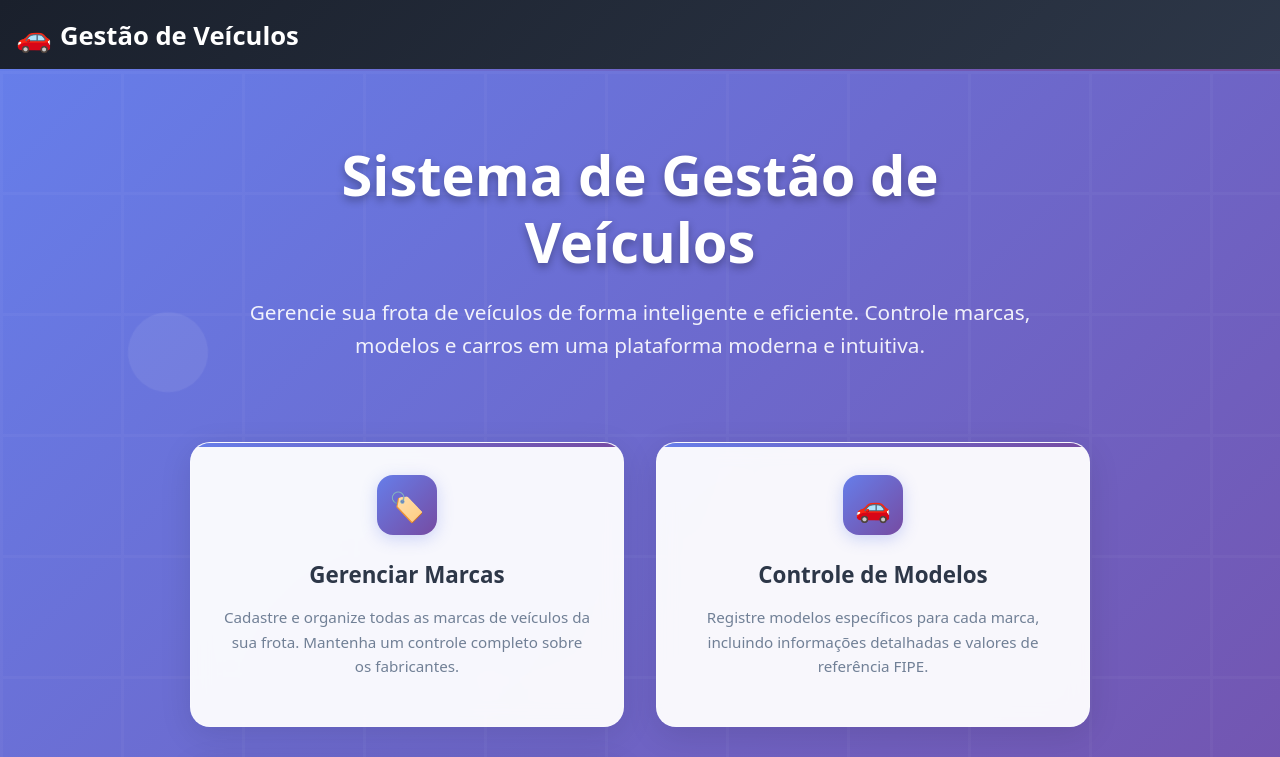
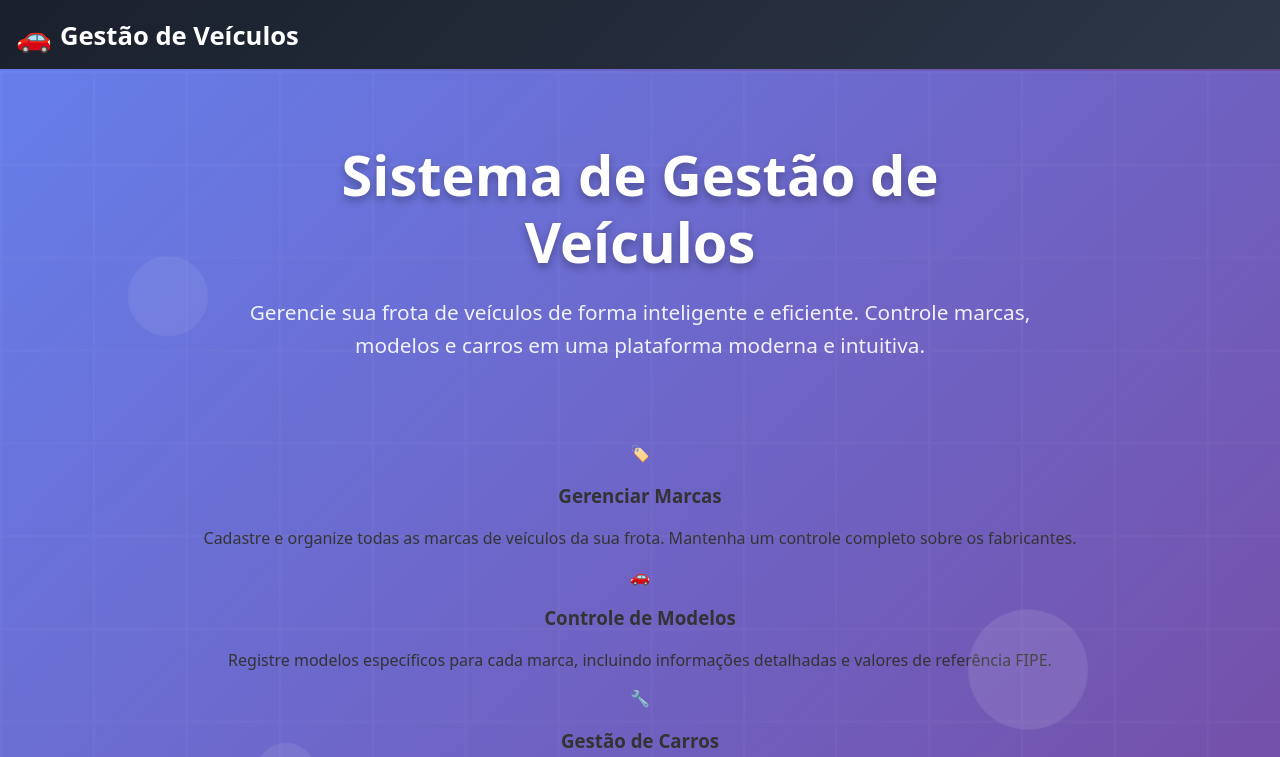
Before and after one commit to luiAmaral/cars-frontend, a React (Vite) app: page / in a window 1280 px wide. Shown: the top 757 px of the page. Built offline with nearby package versions, Linux system fonts and the light colour scheme.

Commit message:
Updated HomePage.css

```diff
--- a/src/pages/HomePage.css
+++ b/src/pages/HomePage.css
@@ -47,68 +47,7 @@
   line-height: 1.6;
 }
 
-.features-grid {
-  display: grid;
-  grid-template-columns: repeat(auto-fit, minmax(280px, 1fr));
-  gap: 2rem;
-  margin-bottom: 3rem;
-  max-width: 900px;
-  width: 100%;
-}
 
-.feature-card {
-  background: rgba(255, 255, 255, 0.95);
-  backdrop-filter: blur(10px);
-  border-radius: 20px;
-  padding: 2rem;
-  box-shadow: 0 8px 32px rgba(0, 0, 0, 0.1);
-  border: 1px solid rgba(255, 255, 255, 0.2);
-  transition: all 0.3s ease;
-  position: relative;
-  overflow: hidden;
-}
-
-.feature-card::before {
-  content: '';
-  position: absolute;
-  top: 0;
-  left: 0;
-  right: 0;
-  height: 4px;
-  background: linear-gradient(90deg, #667eea, #764ba2);
-}
-
-.feature-card:hover {
-  transform: translateY(-8px);
-  box-shadow: 0 16px 48px rgba(0, 0, 0, 0.2);
-}
-
-.feature-icon {
-  width: 60px;
-  height: 60px;
-  margin: 0 auto 1.5rem;
-  background: linear-gradient(135deg, #667eea, #764ba2);
-  border-radius: 16px;
-  display: flex;
-  align-items: center;
-  justify-content: center;
-  font-size: 1.8rem;
-  color: white;
-  box-shadow: 0 4px 16px rgba(102, 126, 234, 0.3);
-}
-
-.feature-title {
-  font-size: 1.4rem;
-  font-weight: 700;
-  color: #2d3748;
-  margin-bottom: 0.8rem;
-}
-
-.feature-description {
-  color: #718096;
-  line-height: 1.6;
-  font-size: 0.95rem;
-}
 
 .cta-section {
   position: relative;
```
